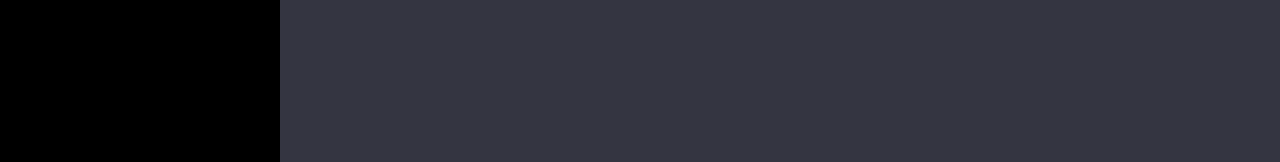
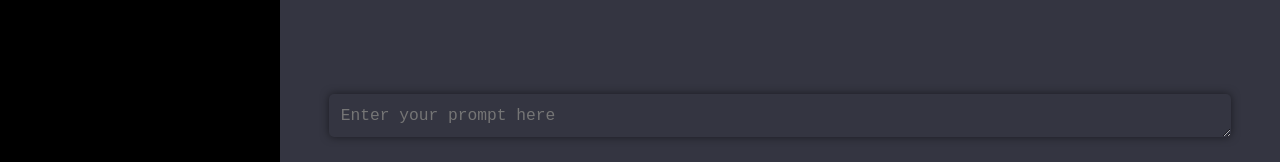
Before and after one commit to si3mshady/chatgpt-clone, a React (Create React App) app: page / in a window 1280 px wide. Shown: the part 635-797 px from the top of the page. Built offline with nearby package versions, Linux system fonts and the light colour scheme.

Commit message:
Update App.js

```diff
--- a/src/App.js
+++ b/src/App.js
@@ -13,6 +13,17 @@ function App() {
      </aside>
      <section className='chatbox'>
 
+      <div className='chat-input' >
+
+      <textarea placeholder='Enter your prompt here'
+      rows={1}
+      className='chat-input-textarea'>
+
+      </textarea>
+
+
+      </div>
+
      </section>
     </div>
   );
```
